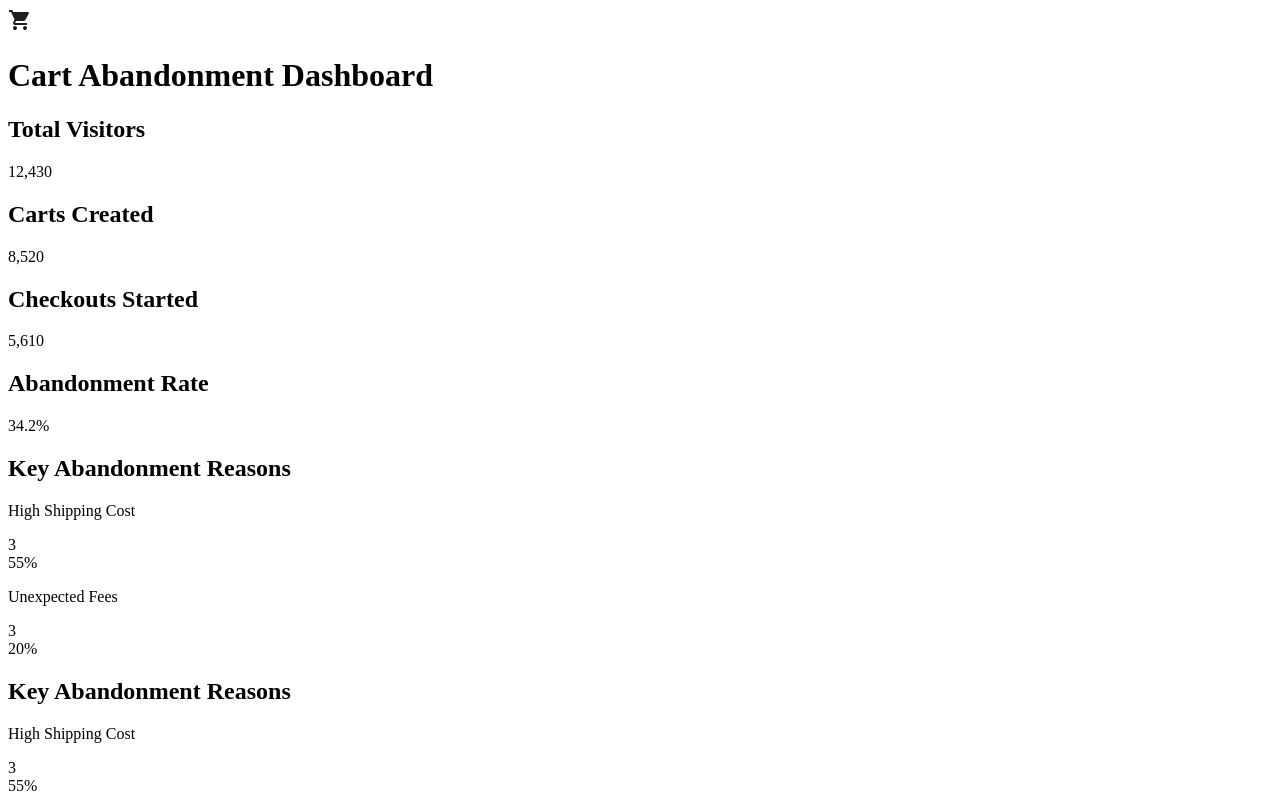
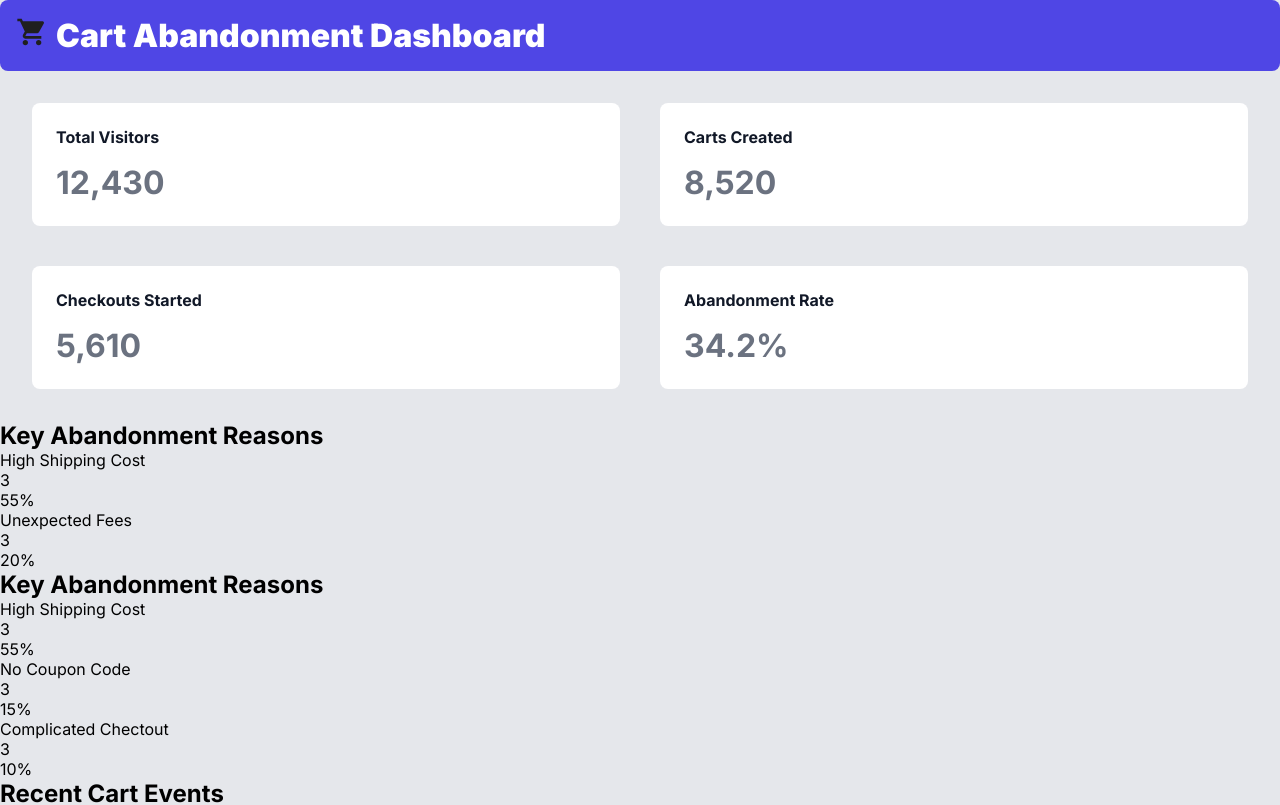
Before and after one commit to oluwapamilerinayo123/Cart-Abandonment-Dashboard, a plain HTML site: page index.html in a window 1280 px wide. Shown: the top 805 px of the page. Drawn offline with nearby package versions, Linux system fonts and the light colour scheme.

Commit message:
commit css

```diff
--- a/style.css
+++ b/style.css
@@ -1 +1,130 @@
 @import url("https://fonts.googleapis.com/css2?family=Inter:ital,opsz,wght@0,14..32,100..900;1,14..32,100..900&display=swap");
+
+:root {
+  /* TYPOGRAPHY */
+  --fontsizeSmall: 0.875rem;
+  --fontsizeMedium: 1rem;
+  --fontsizeLarge: 1.5rem;
+  --fontsizeXlarge: 2rem;
+  --fontFamily: "Inter", sans-serif;
+  --fontweightSmall: 400;
+  --fontweightMedium: 600;
+  --fontweightLarge: 700;
+  --fontweightXlarge: 900;
+  --lineheightSmall: 1.25;
+  --lineheightMedium: 1.5;
+  --lineheightLarge: 1.75;
+  --lineheightXlarge: 2;
+
+  /* COLORS */
+  --colorPrimary: #4f46e5;
+  --colorSecondary: #6b7280;
+  --colorBackground: #ffffff;
+  --colorText: #111827;
+  --colorBorder: #e5e7eb;
+  --colorHover: #4338ca;
+
+  /* SHADOWS */
+  /*shadow variables*/
+  --offsetX: 0;
+  --offsetY: 4px;
+  --shadowBlur: 32px;
+  --shadowColor: rgba(0, 0, 0, 0.1);
+  --shadowSpread: 2px;
+  --boxShadow: var(--offsetX) var(--offsetY) var(--shadowBlur)
+    var(--shadowColor);
+
+  /* SPACING */
+  --spacingSmall: 0.5rem;
+  --spacingMedium: 1rem;
+  --spacingLarge: 1.5rem;
+  --spacingXlarge: 2rem;
+
+  /* BORDER RADIUS */
+  --borderRadiusSmall: 4px;
+  --borderRadiusMedium: 8px;
+  --borderRadiusLarge: 16px;
+}
+/* STYLING */
+
+* {
+  margin: 0;
+  padding: 0;
+  box-sizing: border-box;
+  font-family: var(--fontFamily);
+}
+
+.dashboard-container {
+  width: 100%;
+  height: 100%;
+  display: flex;
+  flex-direction: column;
+  justify-content: start;
+  align-items: start;
+  padding: var(--spacinglarge);
+  background-color: var(--colorBorder);
+}
+
+.top-container {
+  width: 100%;
+  height: auto;
+  display: flex;
+  flex-direction: row;
+  justify-content: start;
+  padding: var(--spacingMedium);
+  background-color: var(--colorPrimary);
+  border-radius: var(--borderRadiusMedium);
+}
+
+.top-container h1 {
+  font-size: var(--fontsizeXlarge);
+  font-weight: var(--fontweightXlarge);
+  color: var(--colorBackground);
+  padding-left: var(--spacingSmall);
+}
+
+.top-container svg {
+  width: 32px;
+  height: 32px;
+  color: var(--colorBackground);
+}
+
+.sections-container {
+  width: 100%;
+  height: auto;
+  padding: var(--spacingXlarge);
+  display: grid;
+  display: grid;
+  grid-template-columns: 1fr 1fr;
+  gap: 40px;
+  background-color: var(--colorBorder);
+}
+
+.section {
+  width: 100%;
+  height: auto;
+  background-color: var(--colorBackground);
+  display: flex;
+  flex-direction: column;
+  justify-content: start;
+  align-items: start;
+  border-radius: var(--borderRadiusMedium);
+  padding: var(--borderRadiusLarge);
+}
+
+.section:hover {
+  box-shadow: var(--boxShadow);
+}
+
+.section h2 {
+  font-size: var(--fontsizeMedium);
+  font-weight: var(--fontweightLarge);
+  color: var(--colorText);
+  padding: var(--spacingSmall);
+}
+.section p {
+  font-size: var(--fontsizeXlarge);
+  font-weight: var(--fontweightLarge);
+  color: var(--colorSecondary);
+  padding: var(--borderRadiusMedium) var(--spacingSmall);
+}
```
